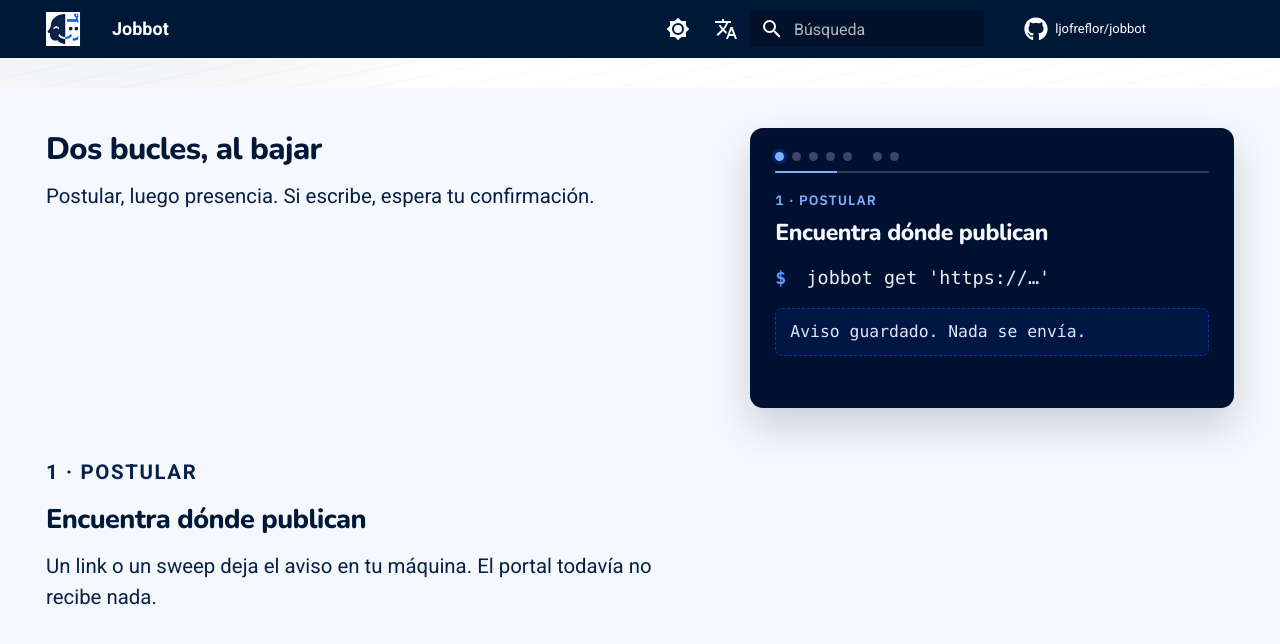
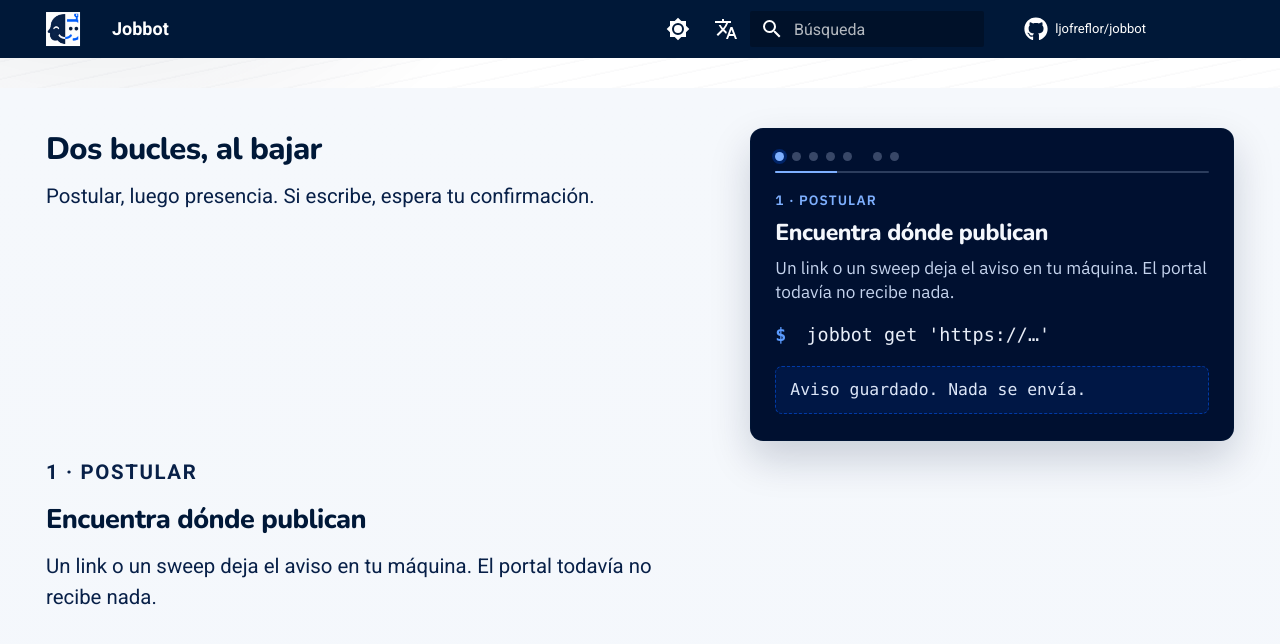
Before and after one commit to ljofreflor/jobbot, an MkDocs documentation site: the page built from docs/index.md, in a window 1280 px wide and 900 px high, scrolled down 870 px. Shown: the top 644 px of the window. Built offline with MkDocs 1.6.1 and Material for MkDocs 9.7.7, drawn with Linux system fonts in a browser that asks for light colours; comment, search, counter and statistics services are not loaded.

Commit message:
docs(landing): show the beat sentence on the pinned terminal
The sticky stage now carries the step's explanation with the title and
the command, so the scroll story reads in one place.

Co-authored-by: Leonardo Andes Jofre Flor <leonardo.jofre+csld1@consalud.cl>

```diff
--- a/docs/overrides/home.html
+++ b/docs/overrides/home.html
@@ -227,6 +227,9 @@
         <p class="jb-scrolly__stage-title" id="jb-scrolly-beat">
           {% if en %}Find where they publish{% else %}Encuentra dónde publican{% endif %}
         </p>
+        <p class="jb-scrolly__stage-prose" id="jb-scrolly-prose">
+          {% if en %}A link or a sweep stores the posting on your machine. The portal receives nothing yet.{% else %}Un link o un sweep deja el aviso en tu máquina. El portal todavía no recibe nada.{% endif %}
+        </p>
         <p class="jb-scrolly__stage-cmd">
           <span class="jb-scrolly__prompt">$</span>
           <span id="jb-scrolly-cmd">jobbot get 'https://…'</span>
--- a/docs/stylesheets/landing.css
+++ b/docs/stylesheets/landing.css
@@ -1079,13 +1079,21 @@ body:has(.jb-hero) .md-tabs {
 }
 
 .jb-scrolly__stage-title {
-  margin: 0 0 0.85rem;
+  margin: 0 0 0.4rem;
   font-family: var(--jb-font-brand);
   font-size: 1.15rem;
   font-weight: 800;
   letter-spacing: -0.02em;
   line-height: 1.25;
   color: #f4f7fc;
+}
+
+.jb-scrolly__stage-prose {
+  margin: 0 0 0.85rem;
+  font-family: var(--jb-font-body);
+  font-size: 0.86rem;
+  line-height: 1.45;
+  color: #c5d4ee;
 }
 
 .jb-scrolly__stage-kicker {
```
Also changed, not shown: other parts of docs/overrides/home.html (+5 -0 lines).
